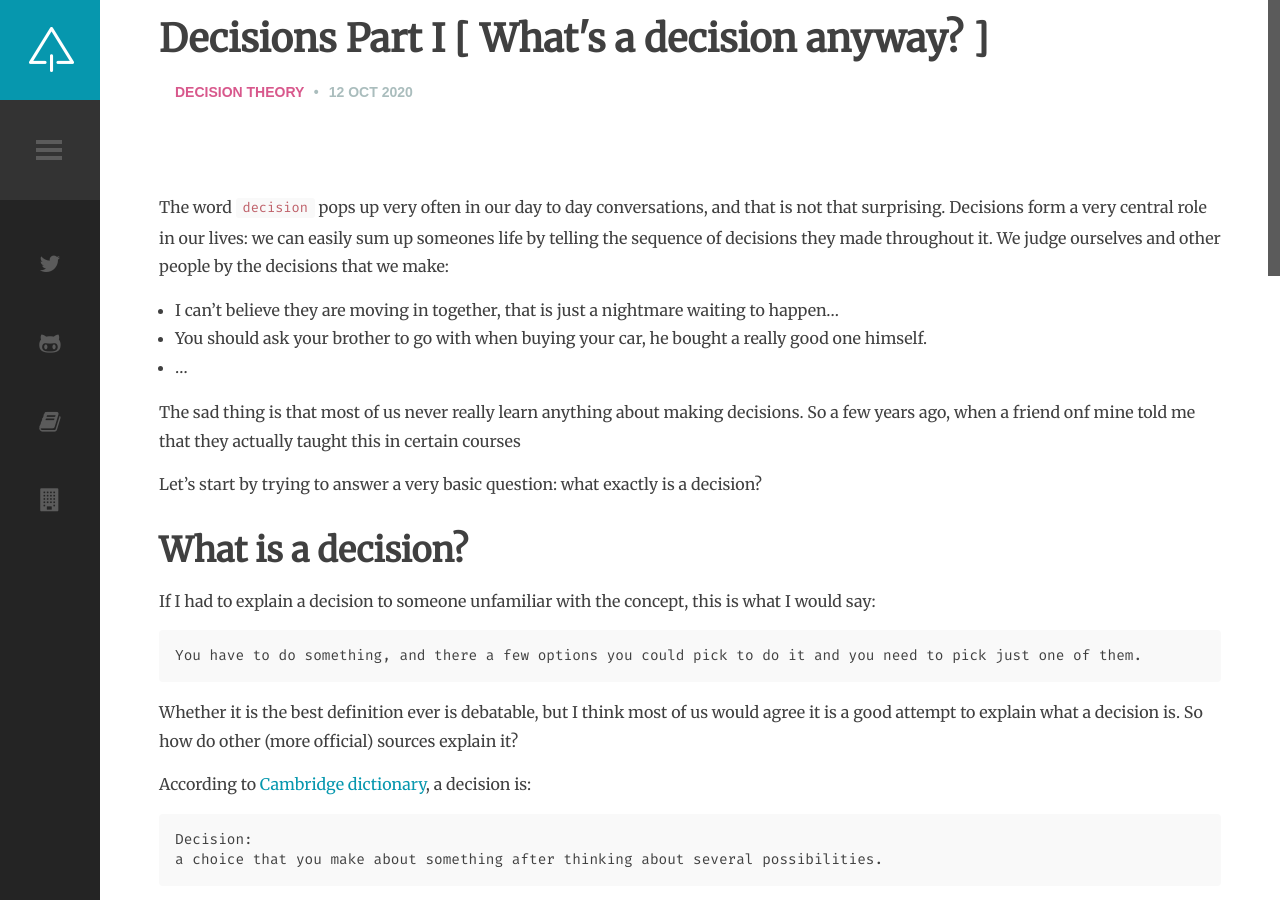
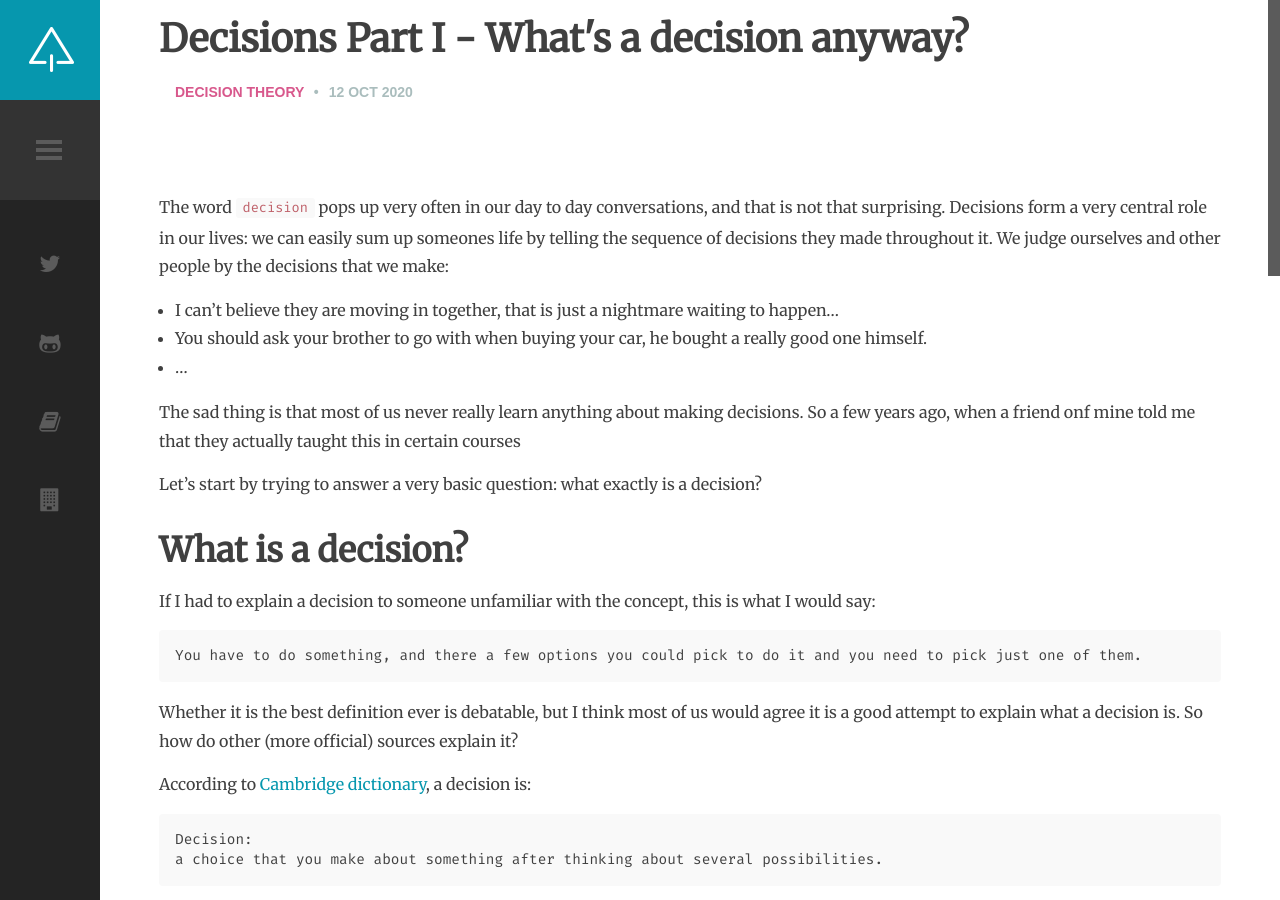
Before and after one commit to selketjah/selketjah.github.io, a Jekyll site: the page built from _posts/2019-10-17-what-is-a-decision.md, in a window 1280 px wide and 900 px high. Built offline with Jekyll 4.4.1, drawn with Linux system fonts in a browser that asks for light colours; comment, search, counter and statistics services are not loaded.

```diff
--- a/_posts/2019-10-17-what-is-a-decision.md
+++ b/_posts/2019-10-17-what-is-a-decision.md
@@ -1,6 +1,6 @@
 ---
 layout: post
-title: Decisions Part I [ What's a decision anyway? ]
+title: Decisions Part I - What's a decision anyway?
 category: decision theory
 date: October 12, 2020
 tags:
```
